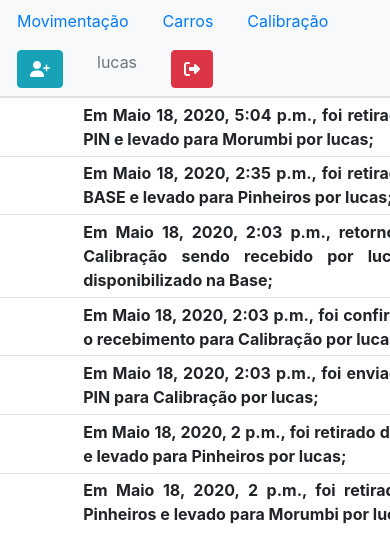
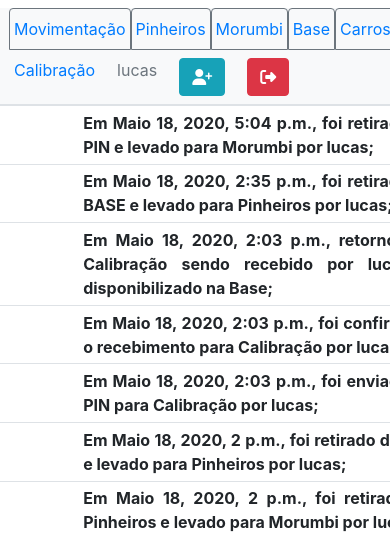
Before and after one commit to lucasdeosantana/Controle_de_Calibraveis, a Django app: page /log/1/ in a window 390 px wide; the page is wider, and only the part inside the window is pictured. Shown: the top 538 px of that part. Run offline with Django 3.2, Linux system fonts and the light colour scheme; a user stored in the database is signed in; data comes from the database, SQL or seed files in the repository; both versions use the stored data as it was after the commit; lists and menus that the app fills with data are empty; some libraries are stand-ins or nearby versions.

Commit message:
Ajusted for general use

```diff
--- a/CdC/admin.py
+++ b/CdC/admin.py
@@ -5,3 +5,4 @@ admin.site.register(Equipament)
 admin.site.register(log)
 admin.site.register(Car)
 admin.site.register(places)
+admin.site.register(carlog)
--- a/CdC/templates/base.html
+++ b/CdC/templates/base.html
@@ -15,41 +15,43 @@
 
 <body>
     <div class="row">
-        <div class="col-md-12 ">
-            <ul class="nav nav-tabs bg-light">
+            <ul class="pl-4 d-flex nav nav-tabs mt-2 bg-light justify-content-between w-100">
+                <div class="d-flex ">
                     <li class="nav-item">
-                    <a class="nav-link {% if where == 'move' %} active {% endif %}"
+                        <a class="pl-1 pr-1 nav-link border-secondary {% if where == 'move' %} active bg-info text-white font-italic{% endif %}"
                             href="{% url 'move' %}">Movimentação</a>
                     </li>
                     {% for place in places %}
                     <li class="nav-item">
-                    <a class="nav-link {% if where == place.viewName %} active {% endif %}" href="/equipment/{{ place.viewName }}">{{ place.name }}</a>
+                        <a class="pl-1 pr-1 nav-link border-secondary {% if where == place.viewName %} active bg-info text-white font-italic{% endif %}" href="/equipment/{{ place.viewName }}">{{ place.name }}</a>
                     </li>
                     {% endfor %}
                     <li class="nav-item">
-                    <a class="nav-link {% if where == 'carros' %} active {% endif %}" href="/CARS">Carros</a>
+                        <a class=" pl-1 pr-1 nav-link border-secondary {% if where == 'carros' %} active bg-info text-white font-italic{% endif %}" href="/CARS">Carros</a>
                     </li>
+                </div>
+                <div class="d-flex pr-3">
                     {% if perms.CdC.can_receive %}
                     <li class="nav-item">
-                    <a class="nav-link {% if where == 'Calibration' %} active {% endif %}"
+                        <a class="nav-link pl-1 pr-1{% if where == 'Calibration' %} active bg-info text-white font-italic{% endif %}"
                             href="/super/Calibration">Calibração</a>
-                </li>
-                {% endif %}
-                {% if perms.CdC.can_see_log %}
-                <li class="nav-item">
-                    <a class="nav-link {% if where == 'add_user' %} active {% endif %}" href="/super/add_user"><button
-                            class="btn btn-info"><i class="fas fa-user-plus"></i></button></a>
                     </li>
                     {% endif %}
                     <li class="nav-item">
                         <a class="nav-link disabled" href="#" tabindex="-1" aria-disabled="true">{{ user.username }}</a>
                     </li>
+                    {% if perms.CdC.can_see_log %}
+                    <li class="nav-item">
+                        <a class="nav-link pl-1 pr-1 {% if where == 'add_user' %} active bg-info text-white font-italic{% endif %}" href="/super/add_user"><button
+                                class="btn btn-info"><i class="fas fa-user-plus"></i></button></a>
+                    </li>
+                    {% endif %}
                     <li class="nav-item">
                         <a class="nav-link" href="{% url 'logout' %}"><button class="btn btn-danger"><i
                                     class="fas fa-sign-out-alt"></i></button></a>
                     </li>
+                </div>
             </ul>
-        </div>
     </div>
     {% block content %}{% endblock content %}
     <script src="https://code.jquery.com/jquery-3.4.1.slim.min.js"
--- a/CdC/views/__init__.py
+++ b/CdC/views/__init__.py
@@ -4,4 +4,4 @@ from .do_logout import do_logout
 from .list_of_equips import list_of_equips
 from .move import move
 from .superview import superview
-from .log import log_equips
+from .log import log_equips, log_car
--- a/CdC/views/list_of_equips.py
+++ b/CdC/views/list_of_equips.py
@@ -18,7 +18,6 @@ class list_of_equips(PermissionRequiredMixin, View):
     def get(self, request, station, *args, **Kwargs):
         where = places.objects.get(viewName=station)
         equipmentList = (Equipament.objects.all().filter(position=where.name)).order_by('date_validity')
-        print(equipmentList)
         context={
                 "places":places.objects.all(),
                 "equipments":equipmentList,
--- a/CdC/views/log.py
+++ b/CdC/views/log.py
@@ -2,7 +2,7 @@ from django.shortcuts import render, redirect
 from django.contrib.auth.mixins import PermissionRequiredMixin
 from django.http import HttpResponse
 from django.views import View
-from CdC.models import log
+from CdC.models import log, places, carlog
 import os
 from equipamentos.settings import BASE_DIR
 from django.core.paginator import Paginator, EmptyPage, PageNotAnInteger
@@ -24,5 +24,26 @@ class log_equips(PermissionRequiredMixin, View):
 			logs_pag = paginator.page(paginator.num_pages)
 		context = {
 			"logs":logs_pag,
+			"places":places.objects.all()
 			}
 		return render(request, 'log.html', context)
+
+class log_car(PermissionRequiredMixin, View):
+	template_name = "login.html"
+	permission_required = 'CdC.can_move'
+
+	def get(self, request, license, *args, **kwargs):
+		logs = (carlog.objects.all().filter(placa=license.lower())).order_by("-date")
+		page = request.GET.get('page',1)
+		paginator = Paginator(logs, 40)
+		try:
+			logs_pag = paginator.page(page)
+		except PageNotAnInteger:
+			logs_pag = paginator.page(1)
+		except EmptyPage:
+			logs_pag = paginator.page(paginator.num_pages)
+		context = {
+			"logs":logs_pag,
+			"places":places.objects.all()
+			}
+		return render(request, 'logcar.html', context)
--- a/CdC/views/superview.py
+++ b/CdC/views/superview.py
@@ -23,7 +23,8 @@ class superview(PermissionRequiredMixin, View):
         equips_for_calibration = (Equipament.objects.all().filter(in_calibration=1)).order_by('date_validity')
         context = {
             "equipments":equips_for_calibration,
-            "where":"Calibration"
+            "where":"Calibration",
+            "places":places.objects.all()
         }
         return render(request, self.pages[page], context)
 
--- a/equipamentos/urls.py
+++ b/equipamentos/urls.py
@@ -26,4 +26,5 @@ urlpatterns = [
     path('super/<slug:page>/',superview.as_view()),
     path('CARS/', Cars.as_view(), name='cars'),
     path('log/<int:equipment>/', log_equips.as_view()),
+    path('logcar/<slug:license>', log_car.as_view()),
 ]
```
Also changed, not shown: CdC/templates/logcar.html (added, +45 -0 lines), db.sqlite3. Lines whose indentation alone changed are shown as unchanged.
